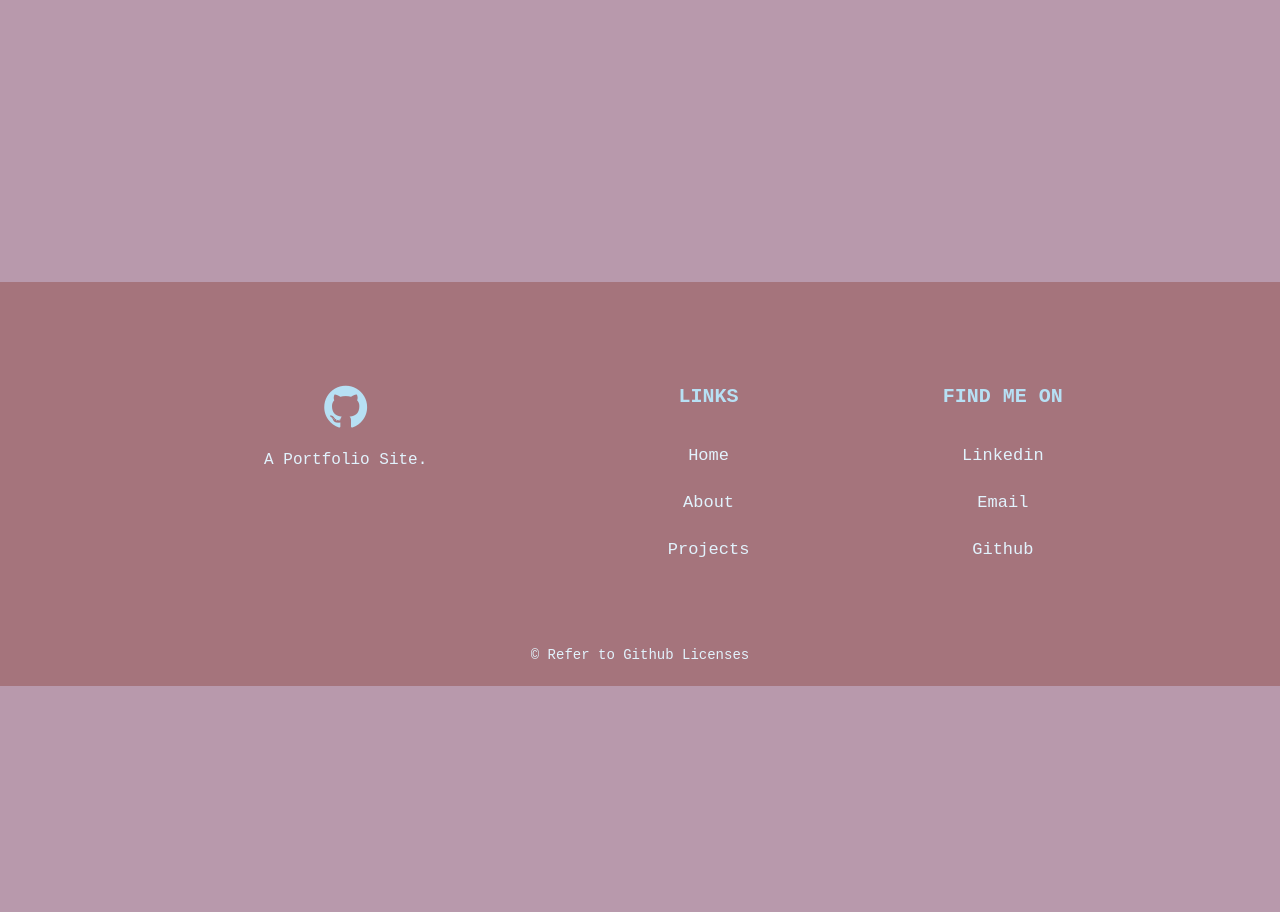
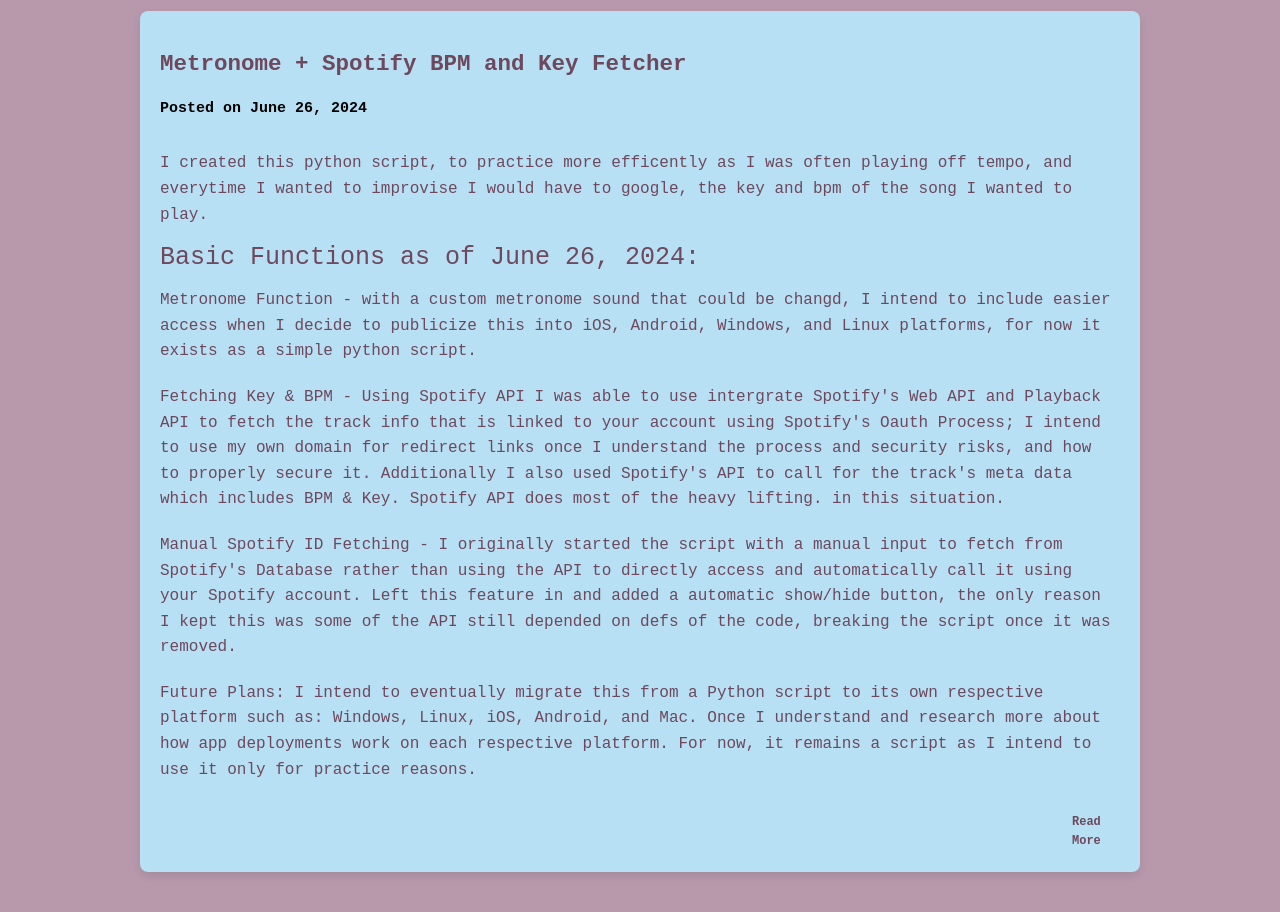
Before and after one commit to KhanhNLe/portfolio, a website: page blog.html in a window 1280 px wide. Shown: the part 720-1632 px from the top of the page. Before the commit the page ends 1406 px from the top, so only its background shows below. Drawn offline with nearby package versions, Linux system fonts and the light colour scheme; a web font is replaced by a local one.

Commit message:
Added New Blog Post (Metronome App) UI Resize (.post-meta, .post-paragraph) - Orientation - Font-weight - Heading - Section Headings for Parargraphs Href Changes - Github link to the Metronome

```diff
--- a/CSS/blogstyles.css
+++ b/CSS/blogstyles.css
@@ -146,6 +146,11 @@
     padding-bottom: 30rem;
 }
 /* Blog Post Section */
+
+.blog-post {
+    margin-top: 5rem;
+}
+
 .post-title {
     color: var(--primary-color);
     font-size: 2.25rem;
@@ -157,7 +162,7 @@
     font-size: 1.2rem;
     font-weight: bold;
     padding-top: 2rem;
-    margin-left: 90%;
+    margin-left: 95%;
     display: flex;
     flex-wrap: wrap;
 }
@@ -210,15 +215,21 @@
 }
 
 .post-paragraph {
-    text-indent: 2rem;
-    padding-top: 2rem;
-    padding-bottom: 2rem;
+    padding-top: 1rem;
+    padding-bottom: 1rem;
     color: var(--primary-color);
+    font-size: 1.6rem;
+}
+
+.post-paragraph-bold-header {
+    color: var(--primary-color);
+    font-weight: 400;
+    font-size: 2.5rem;
 }
 
 /* Date */
 .post-meta {
-    text-align: right;
+    text-align: left;
     margin-top: 1rem;
     font-size: 1.5rem;
     font-family: 'ASAP Condensed', monospace;
--- a/blog.html
+++ b/blog.html
@@ -35,6 +35,7 @@
             <div class="container">
                 <h2 class="section-heading" data-outline="Le-Blog">Le-Blog</h2>
                 <div class="blog-post">
+                    <!-- Website Post -->
                     <h1 class="post-title">Enhancing My Portfolio Website: Adding Style and Animations</h1>
                     <h3 class="post-meta">Posted on June 20, 2024</h3>
                     <div class="post-content">
@@ -50,7 +51,45 @@
                     <a href="https://github.com/KhanhNLe/portfolio/blob/main/Github%20Portfolio%20Changelog.md" class="read-more">Read More</a>
                 </div>
                 <!-- Repeat the structure for more blog posts -->
-            </div>
+                <!-- Metronome + Spotify BPM & Key Fetcher -->
+                    <div class="blog-post">
+                        <!-- Website Post -->
+                        <h1 class="post-title">Metronome + Spotify BPM and Key Fetcher</h1>
+                        <h3 class="post-meta">Posted on June 26, 2024</h3>
+                        <div class="post-content">
+                            <p class="post-paragraph">
+                                I created this python script, to practice more efficently as I was often playing off tempo, and everytime I wanted to improvise
+                                I would have to google, the key and bpm of the song I wanted to play.
+                            </p>
+                            </p>
+                            <p class="post-paragraph-bold-header"> Basic Functions as of June 26, 2024:</p>
+                            <p class="post-paragraph">
+                                Metronome Function - with a custom metronome sound that could be changd, I intend to include
+                                easier access when I decide to publicize this into iOS, Android, Windows, and Linux platforms, for now it exists as a simple python script.
+                            </p>
+                            <p class ="post-paragraph">
+                                Fetching Key & BPM - Using Spotify API I was able to use intergrate Spotify's Web API and Playback API to fetch the track info that is linked to your
+                                account using Spotify's Oauth Process; I intend to use my own domain for redirect links once I understand the process and security risks, and how to properly
+                                secure it. Additionally I also used Spotify's API to call for the track's meta data which includes BPM & Key. Spotify API does most of the heavy lifting.
+                                in this situation.
+                            </p>
+                            <p class ="post-paragraph">
+                                Manual Spotify ID Fetching - I originally started the script with a manual input to fetch from Spotify's Database
+                                rather than using the API to directly access and automatically call it using your Spotify account. Left this feature in
+                                and added a automatic show/hide button, the only reason I kept this was some of the API still depended on defs of the code,
+                                breaking the script once it was removed.
+                            </p>
+
+                            <p class="post-paragraph">
+                                Future Plans: I intend to eventually migrate this from a Python script to its own respective platform such as: Windows, Linux, iOS, Android, and Mac.
+                                Once I understand and research more about how app deployments work on each respective platform. For now, it remains a script as I intend to use it only
+                                for practice reasons.
+                            </p>
+
+                            <!-- Add more paragraphs or sections for additional content -->
+                        </div>
+                        <a target="_blank" href="https://github.com/KhanhNLe/SpotifyBPM_KeyGetter/" class="read-more">Read More</a>
+                    </div>
         </section>
     </main>
 
```
